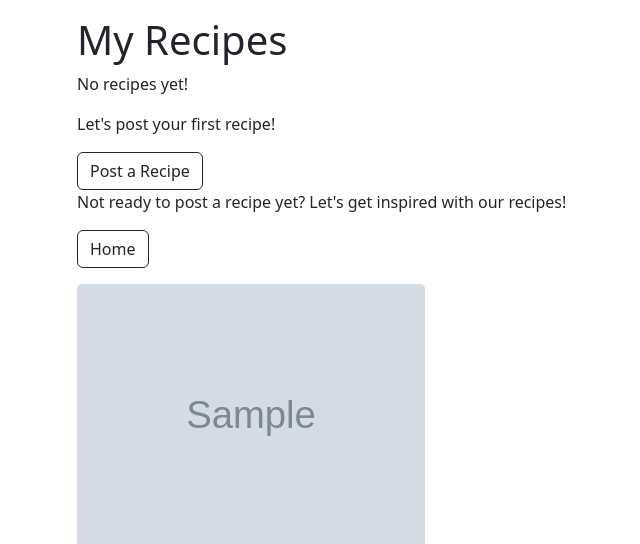
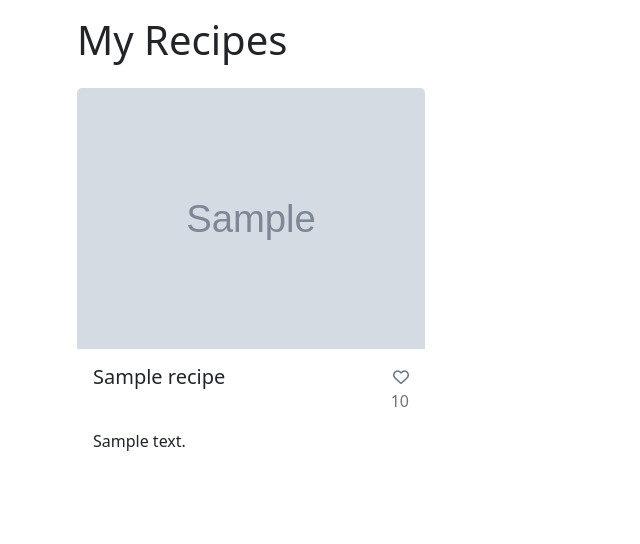
Before and after one commit to ShizukaDonaghue/happy-beans, a Django app: template templates/my_recipes.html in a window 1280 px wide. Shown: the part 56-600 px from the top of the page, without its empty margins (17-657 px from the left). Run offline with Django 3.2, Linux system fonts and the light colour scheme; a user stored in the database is signed in; tables that the repository leaves empty hold one stand-in row (values such as "Sample post"); the template is opened without the code that fills it: most values are stand-ins (such as "Sample title", 1, 10 or a date in 2020); grey boxes marked "Sample" are stand-in pictures; data that the repository does not hold is empty; parts of the project's set-up code (start-up, migrations or seed data) failed here and were passed over; some libraries are stand-ins or nearby versions.

Commit message:
Correct if statment for when no recipes to display in my_recipe.html

```diff
--- a/templates/my_recipes.html
+++ b/templates/my_recipes.html
@@ -6,16 +6,6 @@
 {% if user.is_authenticated %}
 <div class="container-fluid">
     <h1>My Recipes</h1>
-    {% if my_recipes|length == 0 %}
-        <p>No recipes yet!</p>
-        <p>Let's post your first recipe!</p>
-        <a href="{% url 'post_recipe' %}" class="btn btn-outline-dark" aria-label="Post recipe button"
-            role="button">Post a Recipe
-        </a>
-        <p>Not ready to post a recipe yet? Let's get inspired with our recipes!</p>
-        <a href="{% url 'home' %}" class="btn btn-outline-dark" aria-label="Back to home button" role="button">Home
-        </a>
-    {% endif %}
     <div class="row">
         <!-- Recipes -->
         <div class="col-12 mt-3 left">
@@ -38,7 +28,8 @@
                                     <div class="d-inline col-11">
                                         <!-- If recipe status is draft -->
                                         {% if recipe.status == 0 %}
-                                        <h5 class="card-title">{{ recipe.title }}<span class="text-danger"> [Draft]</span></h5>
+                                        <h5 class="card-title">{{ recipe.title }}<span class="text-danger">
+                                                [Draft]</span></h5>
                                         <!-- If recipe is published -->
                                         {% else %}
                                         <h5 class="card-title">{{ recipe.title }}</h5>
@@ -62,7 +53,14 @@
             </div>
             <div class="row">
                 {% endif %}
-
+                <!-- If there are no recipes to display -->
+                {% empty %}
+                <p>No recipes yet!</p>
+                <p>Let's post your first recipe!</p>
+                <a href="{% url 'post_recipe' %}" class="btn btn-outline-dark" aria-label="Post recipe button"
+                    role="button">Post a Recipe</a>
+                <p>Not ready to post a recipe yet? Let's get inspired with our recipes!</p>
+                <a href="{% url 'home' %}" class="btn btn-outline-dark" aria-label="Home button" role="button">Home</a>
                 {% endfor %}
             </div>
         </div>
```
